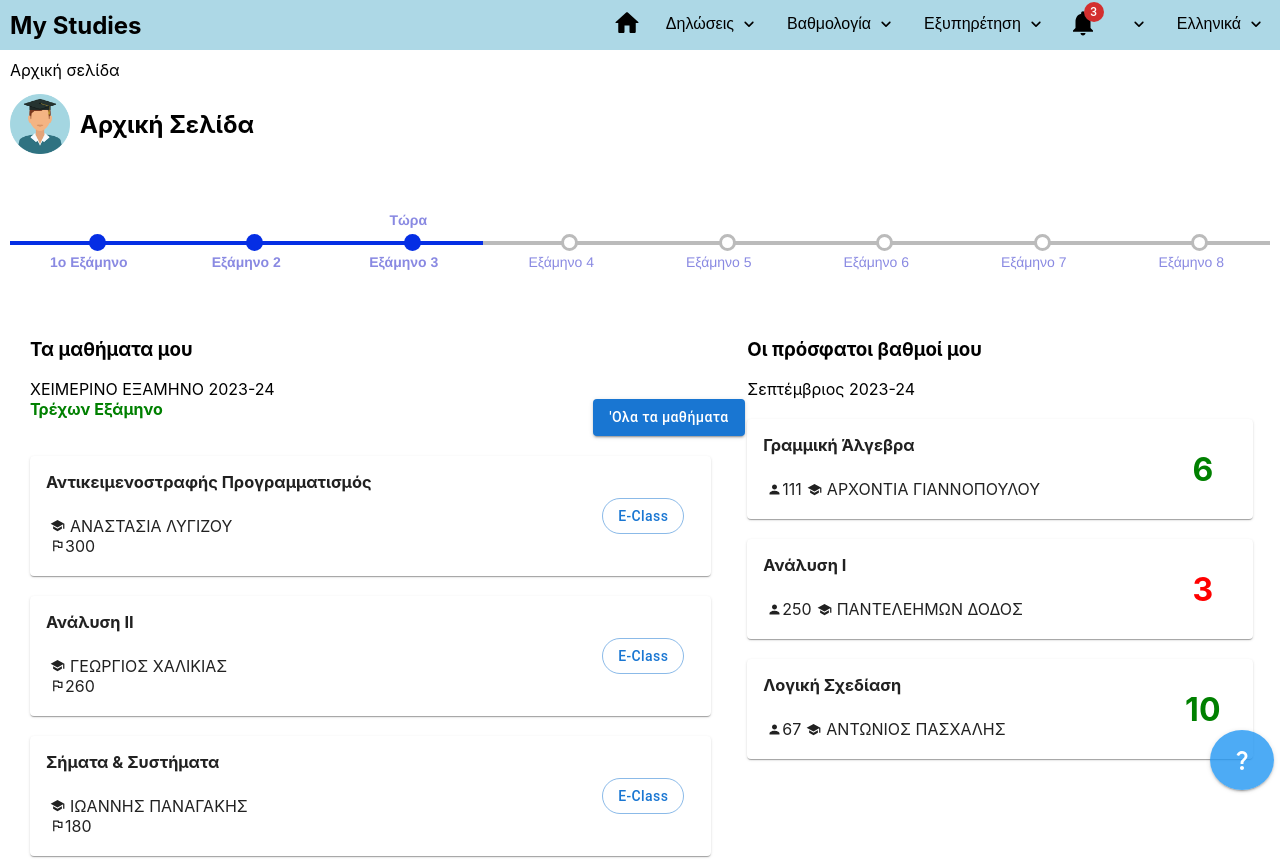
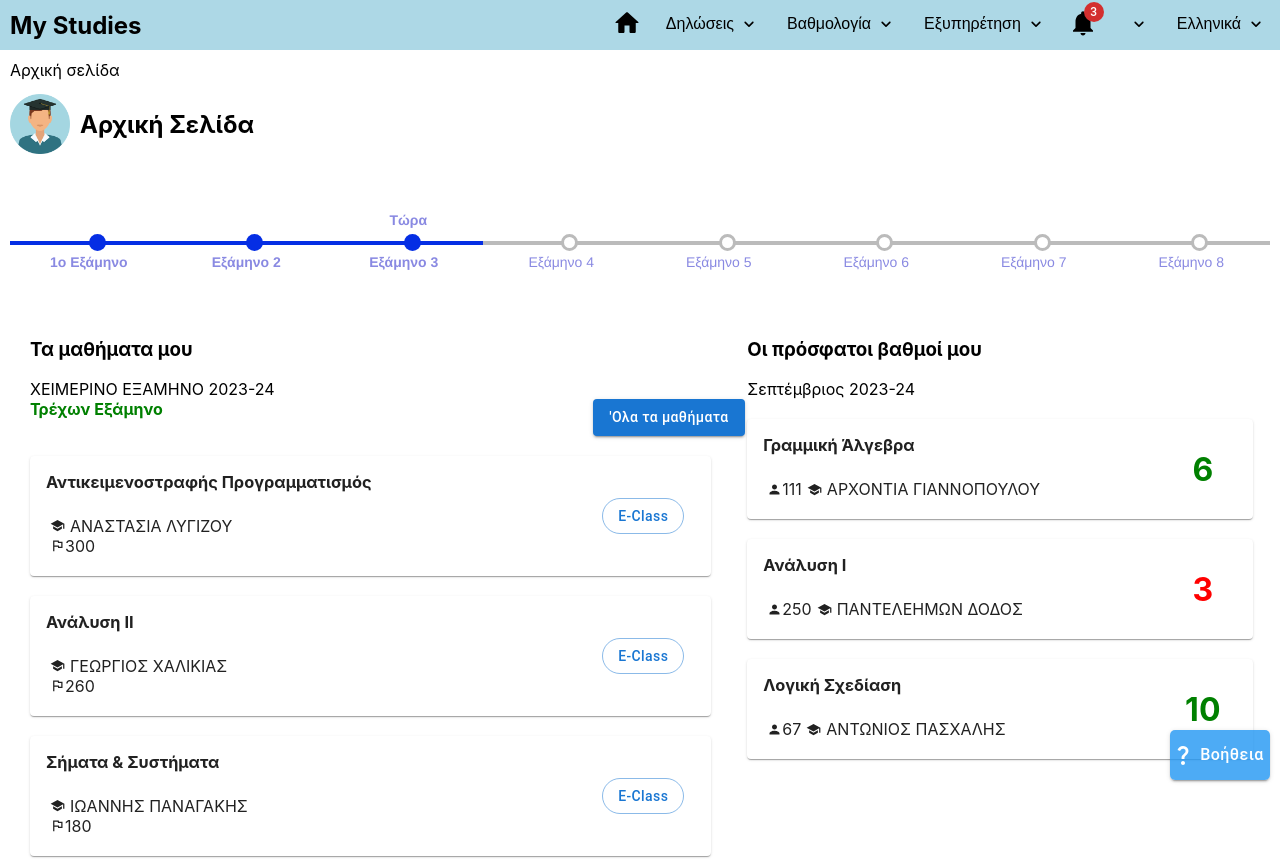
Before and after one commit to mgiannopoulos24/mystudiesv2, a React (Create React App) app: page /MainStud in a window 1280 px wide. Shown: the top 859 px of the page. Built offline with nearby package versions, Linux system fonts and the light colour scheme; no server answers.

Commit message:
Made an animation on the helpicon to collapse when scrolled

```diff
--- a/src/HelpIcon/HelpIcon.css
+++ b/src/HelpIcon/HelpIcon.css
@@ -1,4 +1,4 @@
-.helpicon {
+.helpicon.scrolled{
     position: fixed;
     bottom:20px;
     right: 20px;
@@ -6,3 +6,29 @@
     width: 50px;
     height: 50px;
 }
+
+
+.helpicon {
+    position: fixed;
+    bottom:20px;
+    right: -40px;
+    z-index: 1000;
+    width: 150px;
+    height: 50px;
+}
+
+.helpicon {
+    transition: width 0.3s ease-in-out;
+  }
+
+  .helpicon .help-text {
+    margin-left: 5px;
+    padding-right: 5px;
+    font-size: 16px;
+    opacity: 1;
+    text-transform: none;
+  }
+
+  .helpicon.scrolled .help-text {
+    opacity: 0;
+  }
--- a/src/HelpIcon/HelpIcon.jsx
+++ b/src/HelpIcon/HelpIcon.jsx
@@ -1,4 +1,4 @@
-import React, { useState} from "react";
+import React, { useState,useEffect} from "react";
 import Button from "@mui/material/Button";
 import Dialog from "@mui/material/Dialog";
 import DialogTitle from "@mui/material/DialogTitle";
@@ -17,6 +17,7 @@ const HelpIcon = () => {
     const [collapse1, setCollapse1] = useState(false);
     const [collapse2, setCollapse2] = useState(false);
     const [collapse3, setCollapse3] = useState(false);
+    const [scrolled, setScrolled] = useState(false);
 
   const handleOpen = () => {
     setOpen(true);
@@ -42,10 +43,34 @@ const HelpIcon = () => {
     }
   };
 
+  useEffect(() => {
+    const handleScroll = () => {
+      const scrollTop = window.scrollY;
+      setScrolled(scrollTop > 0);
+    };
+
+    window.addEventListener("scroll", handleScroll);
+
+    return () => {
+      window.removeEventListener("scroll", handleScroll);
+    };
+  }, []);
+
   return (
-    <div className="helpicon">
-      <Button color="primary" variant="contained" onClick={handleOpen} sx={{ borderRadius: "100%", width: "10px", height: "60px", backgroundColor: 'rgba(33, 150, 243, 0.8)' }}>
-        <QuestionMarkOutlinedIcon sx={{fontSize:"xlarge"}}/>
+    <div className={`helpicon ${scrolled ? 'scrolled' : ''}`}>
+      <Button color="primary" variant="contained" onClick={handleOpen}
+        sx={{
+          borderRadius: scrolled ? "100%" : "5px",
+          width: scrolled ? "30px" : "100px",
+          height: scrolled ? "60px" : "50px",
+          backgroundColor: "rgba(33, 150, 243, 0.8)",
+          display: "flex",
+          alignItems: "center",
+          justifyContent: scrolled ? "flex-start":"center", // Centering both icon and text horizontally
+
+        }}>
+        <QuestionMarkOutlinedIcon sx={{fontSize:"xlarge", marginLeft: scrolled ? "3px" : "0"}}/>
+        <span className="help-text">Βοήθεια</span>
       </Button>
       <Dialog open={open} onClose={handleClose} fullWidth maxWidth="sm">
         <DialogTitle>
```
